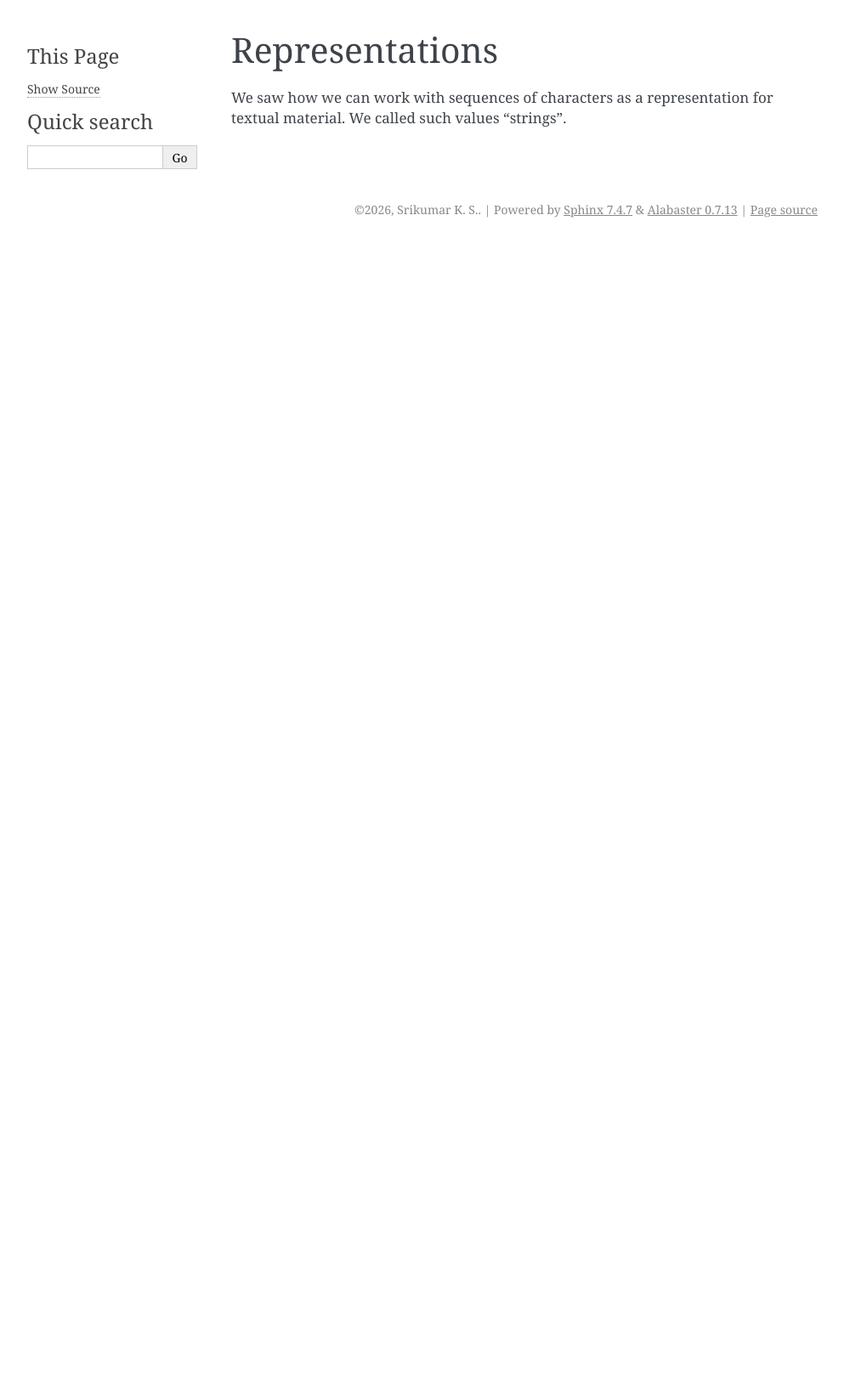
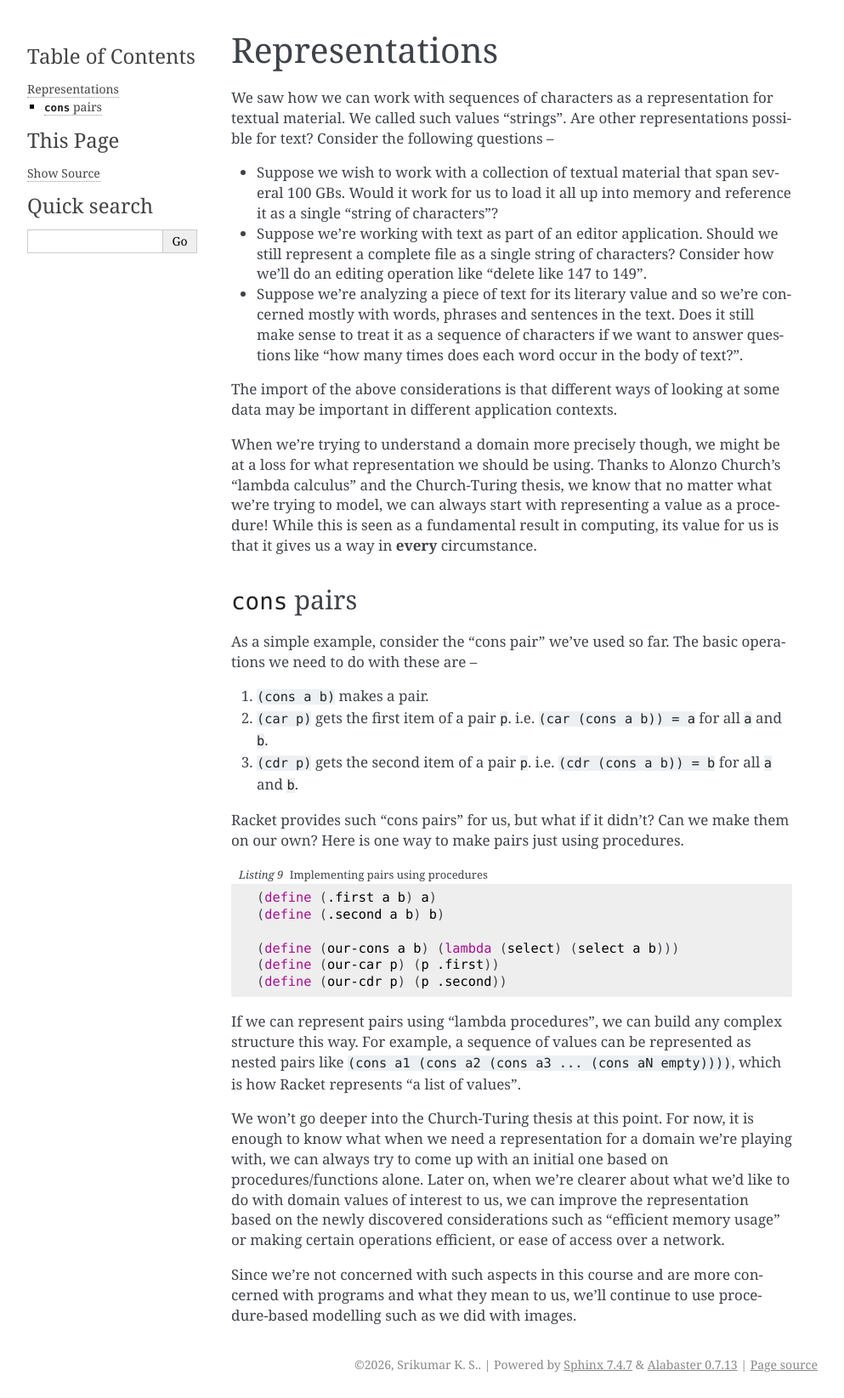
Before and after one commit to kreauniv/complit, a Sphinx documentation site: the page built from source/representations.rst, in a window 1280 px wide. Shown: the whole page at 85% size, without its empty margins (148-1141 px from the left). Built offline with Sphinx 7.4.7, drawn with Linux system fonts in a browser that asks for light colours; before the commit the page ends 900 px from its top, so only the background shows below that.

Commit message:
representations

```diff
--- a/source/representations.rst
+++ b/source/representations.rst
@@ -1,5 +1,71 @@
 Representations
 ===============
 
-We saw how we can work with sequences of characters as a representation
-for textual material. We called such values "strings".
+We saw how we can work with sequences of characters as a representation for
+textual material. We called such values "strings". Are other representations
+possible for text? Consider the following questions --
+
+- Suppose we wish to work with a collection of textual material that span
+  several 100 GBs. Would it work for us to load it all up into memory and
+  reference it as a single "string of characters"?
+
+- Suppose we're working with text as part of an editor application. Should we
+  still represent a complete file as a single string of characters? Consider
+  how we'll do an editing operation like "delete like 147 to 149".
+
+- Suppose we're analyzing a piece of text for its literary value and so we're
+  concerned mostly with words, phrases and sentences in the text. Does it still
+  make sense to treat it as a sequence of characters if we want to answer
+  questions like "how many times does each word occur in the body of text?".
+
+The import of the above considerations is that different ways of looking at
+some data may be important in different application contexts.
+
+When we're trying to understand a domain more precisely though, we might be at
+a loss for what representation we should be using. Thanks to Alonzo Church's
+"lambda calculus" and the Church-Turing thesis, we know that no matter what
+we're trying to model, we can always start with representing a value as a
+procedure! While this is seen as a fundamental result in computing, its value
+for us is that it gives us a way in **every** circumstance.
+
+``cons`` pairs
+--------------
+
+As a simple example, consider the "cons pair" we've used so far. The basic
+operations we need to do with these are --
+
+1. ``(cons a b)`` makes a pair.
+2. ``(car p)`` gets the first item of a pair ``p``. i.e. ``(car (cons a b)) =
+   a`` for all ``a`` and ``b``.
+3. ``(cdr p)`` gets the second item of a pair ``p``. i.e. ``(cdr (cons a b)) =
+   b`` for all ``a`` and ``b``.
+
+Racket provides such "cons pairs" for us, but what if it didn't? Can we make
+them on our own? Here is one way to make pairs just using procedures.
+
+.. code-block:: racket
+   :caption: Implementing pairs using procedures
+
+   (define (.first a b) a)
+   (define (.second a b) b)
+
+   (define (our-cons a b) (lambda (select) (select a b)))
+   (define (our-car p) (p .first))
+   (define (our-cdr p) (p .second))
+
+If we can represent pairs using "lambda procedures", we can build any complex
+structure this way. For example, a sequence of values can be represented as
+nested pairs like ``(cons a1 (cons a2 (cons a3 ... (cons aN empty))))``,
+which is how Racket represents "a list of values".
+
+We won't go deeper into the Church-Turing thesis at this point. For now, it is
+enough to know what when we need a representation for a domain we're playing
+with, we can always try to come up with an initial one based on
+procedures/functions alone. Later on, when we're clearer about what we'd like
+to do with domain values of interest to us, we can improve the representation
+based on the newly discovered considerations such as "efficient memory usage"
+or making certain operations efficient, or ease of access over a network.
+
+Since we're not concerned with such aspects in this course and are more
+concerned with programs and what they mean to us, we'll continue to use
+procedure-based modelling such as we did with images.
```
